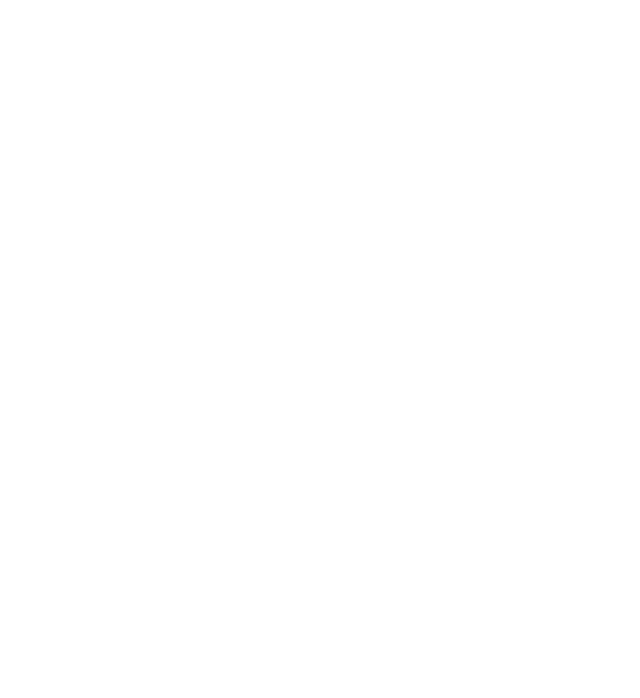
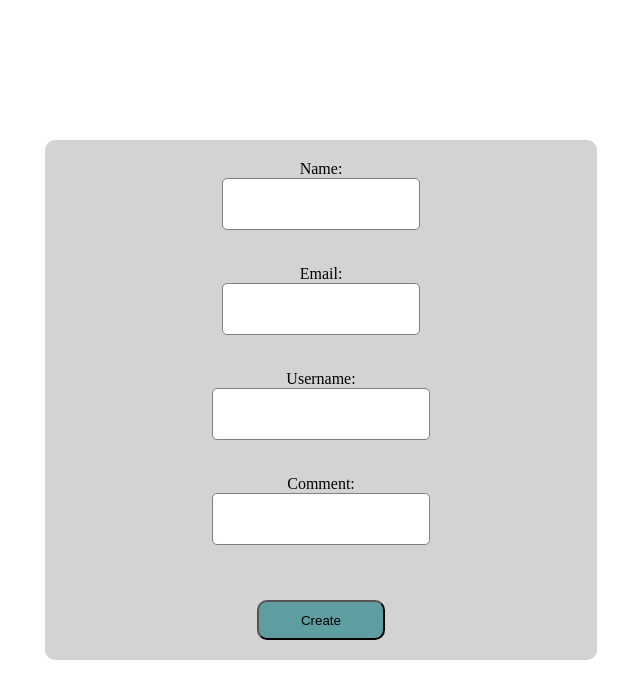
Before and after one commit to leruisi/React_HOMEWORK, a React (Create React App) app: page / in a window 1280 px wide. Shown: the top 698 px of the page, without its empty margins (319-959 px from the left). Built offline with nearby package versions, Linux system fonts and the light colour scheme.

Commit message:
HomeWork_5_2 WORK

```diff
--- a/package.json
+++ b/package.json
@@ -9,6 +9,7 @@
     "axios": "^1.4.0",
     "react": "^18.2.0",
     "react-dom": "^18.2.0",
+    "react-hook-form": "^7.45.2",
     "react-scripts": "5.0.1",
     "web-vitals": "^2.1.4"
   },
--- a/src/App.js
+++ b/src/App.js
@@ -1,9 +1,11 @@
 import React from 'react';
+
+import CommentPage from "./CommentPage/CommentPage";
 
 const App = () => {
   return (
       <div>
-
+<CommentPage/>
       </div>
   );
 };
--- /dev/null
+++ b/src/CommentPage/CommentPage.js
@@ -0,0 +1,82 @@
+import React, { useEffect } from 'react';
+import style from './CommentPage.module.css';
+import { useForm } from 'react-hook-form';
+import { CommentService } from '../service/CommentService';
+
+const CommentPage = () => {
+    const { register, handleSubmit, reset, formState: { errors } } = useForm();
+
+    useEffect(() => {
+        console.log(errors);
+    }, [errors]);
+
+    const onSubmit = async (data) => {
+        try {
+            await CommentService.createComment(data);
+            console.log('Comment created successfully!');
+        } catch (error) {
+            console.error('Error creating comment:', error);
+        }
+    };
+
+    return (
+        <div className={style.wrapper}>
+            <form className={style.form} onSubmit={handleSubmit(onSubmit)}>
+                <label>
+                    Name:
+                    <input
+                        type="text"
+                        className={style.submit}
+                        {...register('name', { required: 'Name is required' })}
+                    />
+                </label>
+                {errors.name && <p>{errors.name.message}</p>}
+
+                <label>
+                    Email:
+                    <input
+                        type="email"
+                        className={style.submit}
+                        {...register('email', {
+                            required: 'Email is required',
+                            pattern: {
+                                value: /^[\w-\.]+@([\w-]+\.)+[\w-]{2,4}$/g,
+                                message: 'This is not a valid email',
+                            },
+                        })}
+                    />
+                </label>
+                {errors.email && <p>{errors.email.message}</p>}
+
+                <label>
+                    Username:
+                    <input
+                        type="text"
+                        className={style.submit}
+                        {...register('username', { required: 'Username is required' })}
+                    />
+                </label>
+                {errors.username && <p>{errors.username.message}</p>}
+
+                <label>
+                    Comment:
+                    <input
+                        type="text"
+                        className={style.submit}
+                        {...register('comment', {
+                            minLength: {
+                                value: 15,
+                                message: 'Minimum length is 15',
+                            },
+                        })}
+                    />
+                </label>
+                {errors.comment && <p>{errors.comment.message}</p>}
+
+                <button type="submit" className={style.button}>Create</button>
+            </form>
+        </div>
+    );
+};
+
+export default CommentPage;
--- /dev/null
+++ b/src/CommentPage/CommentPage.module.css
@@ -0,0 +1,57 @@
+html, body {
+    height: 100%;
+    margin: 0;
+}
+
+body {
+    display: flex;
+    justify-content: center;
+    align-items: center;
+}
+
+.wrapper {
+    text-align: center;
+    width: 50vw;
+    height: 100vh;
+    display: flex;
+    flex-direction: column;
+    justify-content: center;
+    align-items: center;
+}
+
+.form {
+    width: 40vw;
+    height: 60vh;
+    background-color: lightgray;
+    border-radius: 10px;
+    display: flex;
+    flex-direction: column;
+    justify-content: space-between;
+    align-items: center;
+    padding: 20px;
+}
+
+.submit {
+    width: 80%;
+    height: 40px;
+    padding: 5px;
+    border: 1px solid gray;
+    border-radius: 5px;
+}
+
+
+
+
+
+
+.button{
+    background-color: cadetblue;
+    border-radius: 10px;
+    margin-top: 20px;
+    height: 5vh;
+    width: 10vw;
+
+}
+.button :hover{
+    background-color: rgba(196, 235, 190, 0.5) ;
+}
--- a/src/service/CommentService.js
+++ b/src/service/CommentService.js
@@ -1,6 +1,7 @@
 import axios from 'axios';
 
-const API_BASE_URL = 'http://jsonplaceholder.typicode.com/comment';
+const API_BASE_URL = 'http://jsonplaceholder.typicode.com/comments'; // Змінено URL
+
 const CommentService = {
     createComment: async (commentData) => {
         try {
@@ -12,4 +13,4 @@
     },
 };
 
-export { CommentService};
+export { CommentService };
```
Also changed, not shown: src/Commentpage/CommentPage.js (deleted), src/Commentpage/CommentPage.module.css (deleted), 1 other file (tests, documents, lock files or other folders).
